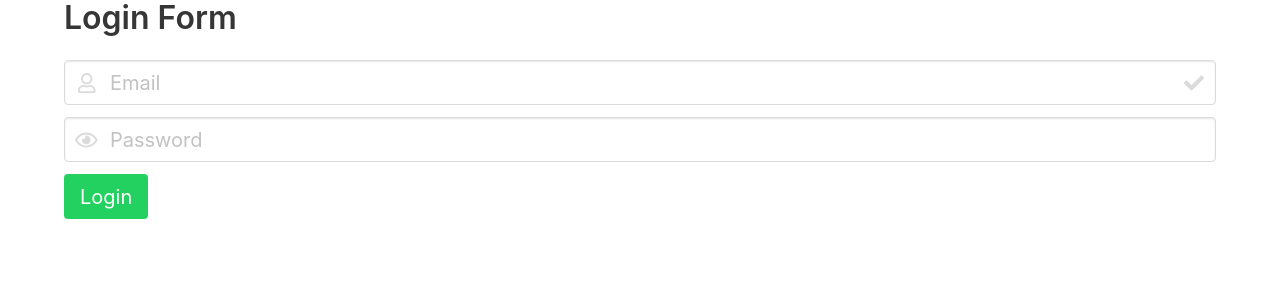
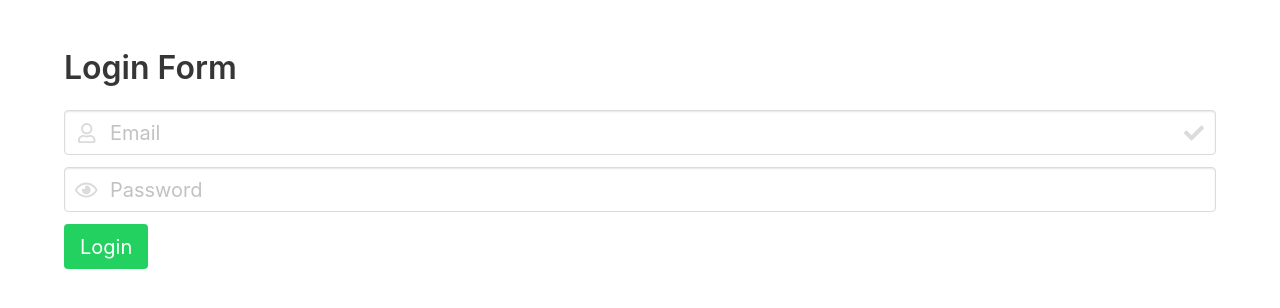
Before and after one commit to waynebrian/crud, a PHP site: page /login.php in a window 1280 px wide. Shown: the top 308 px of the page. Run offline with PHP 8.4, Linux system fonts and the light colour scheme; some libraries are stand-ins or nearby versions.

Commit message:
crud-emelen-login

```diff
--- a/css/style.css
+++ b/css/style.css
@@ -1,5 +1,5 @@
-.title {
-	font-family: arial;
-	font-size: 30px;
-	color: #ff0fff;
+.-pos {
+
+	margin-top: 50px;
+
 }
--- a/index.php
+++ b/index.php
@@ -5,6 +5,7 @@
 	<title>Login Form</title>
 	<link rel="stylesheet" type="text/css" href="https://cdnjs.cloudflare.com/ajax/libs/bulma/0.7.5/css/bulma.css">
 	<link rel="stylesheet" type="text/css" href="https://cdnjs.cloudflare.com/ajax/libs/bulma/0.7.5/css/bulma.min.css">
+	<link rel="stylesheet" type="text/css" href=css/style.css>
 	<script defer src="https://use.fontawesome.com/releases/v5.3.1/js/all.js"></script>
 </head>
 <body>
--- a/login.php
+++ b/login.php
@@ -1,5 +1,6 @@
 <?php include('index.php'); ?>
 
+<div class="-pos">
 <div class="container">
 			<div class="block">
 				<h1 class="title">Login Form
@@ -33,3 +34,4 @@
 			</div>
 
 		</div>
+</div>
```
